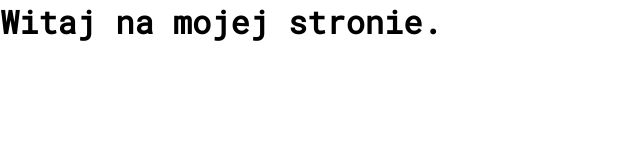
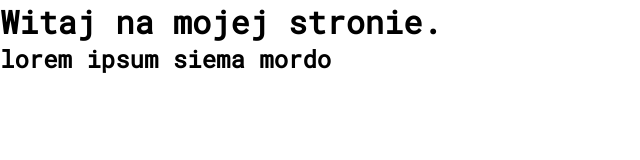
Before and after one commit to Guthak/Testowe_repo, a plain HTML site: page index.html in a window 1280 px wide. Shown: the whole page, without its empty margins (0-640 px from the left). Drawn offline with Linux system fonts and the light colour scheme.

Commit message:
Update index.html
Update lorem ipsum

```diff
--- a/index.html
+++ b/index.html
@@ -16,6 +16,8 @@
 <body>
     <h1>Witaj na mojej stronie.</h1>
 
+    <h2>lorem ipsum siema mordo</h2>
+
     <script src="js/app.js"></script>
 </body>
 
```
